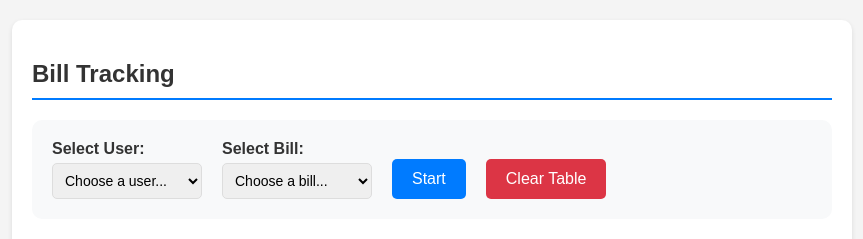
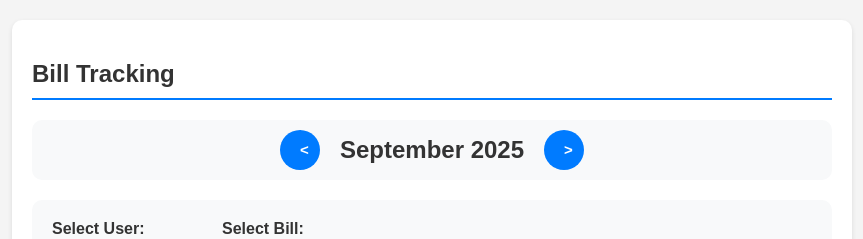
Before and after one commit to Krrishj07/Splitr, a Flask app: page /dynamic_split in a window 1280 px wide. Shown: the part 105-344 px from the top of the page, without its empty margins (208-1071 px from the left). Run offline with Flask 3, Linux system fonts and the light colour scheme.

Commit message:
Month buttons

```diff
--- a/app/static/css/style.css
+++ b/app/static/css/style.css
@@ -131,6 +131,42 @@ footer p {
 }
 
 /* Bill Tracking Styles */
+.month-navigation {
+    display: flex;
+    justify-content: center;
+    align-items: center;
+    gap: 20px;
+    margin: 15px 0;
+    padding: 10px;
+    background-color: #f8f9fa;
+    border-radius: 10px;
+}
+
+.month-navigation button {
+    background-color: #007bff;
+    color: white;
+    border: none;
+    border-radius: 50%;
+    width: 40px;
+    height: 40px;
+    font-size: 15px;
+    font-weight: bold;
+    cursor: pointer;
+    transition: background-color 0.3s ease;
+}
+
+.month-navigation button:hover {
+    background-color: #0056b3;
+}
+
+.month-navigation h3 {
+    margin: 0;
+    font-size: 1.5em;
+    color: #333;
+    min-width: 150px;
+    text-align: center;
+}
+
 .bill-controls {
     background-color: #f8f9fa;
     padding: 20px;
--- a/app/templates/dynamic_split.html
+++ b/app/templates/dynamic_split.html
@@ -4,6 +4,12 @@
 
 {% block content %}
 <h2>Bill Tracking</h2>
+
+<div class="month-navigation">
+    <button id="prev-month" onclick="changeMonth(-1)">&lt;</button>
+    <h3 id="current-month">January 2024</h3>
+    <button id="next-month" onclick="changeMonth(1)">&gt;</button>
+</div>
 
 <div class="bill-controls">
     <div class="form-group">
@@ -58,6 +64,8 @@ let isRunning = false;
 let startTime = null;
 let currentInterval = null;
 let billData = {};
+let currentMonth = new Date().getMonth();
+let currentYear = new Date().getFullYear();
 
 // Initialize the page
 document.addEventListener('DOMContentLoaded', function() {
@@ -79,6 +87,9 @@ document.addEventListener('DOMContentLoaded', function() {
 
     // Load existing data from localStorage
     loadBillData();
+
+    // Initialize month display
+    updateMonthDisplay();
 });
 
 function toggleTimer() {
@@ -229,22 +240,27 @@ function formatTime(seconds) {
 }
 
 function saveBillData() {
-    localStorage.setItem('billData', JSON.stringify(billData));
+    const monthKey = `${currentYear}-${currentMonth}`;
+    localStorage.setItem(`billData-${monthKey}`, JSON.stringify(billData));
 }
 
 function loadBillData() {
-    const saved = localStorage.getItem('billData');
+    const monthKey = `${currentYear}-${currentMonth}`;
+    const saved = localStorage.getItem(`billData-${monthKey}`);
     if (saved) {
         billData = JSON.parse(saved);
-        updateBillTable();
+    } else {
+        billData = {};
     }
+    updateBillTable();
 }
 
 function clearTable() {
-    if (confirm('Are you sure you want to clear all bill data? This action cannot be undone.')) {
+    if (confirm('Are you sure you want to clear all bill data for this month? This action cannot be undone.')) {
         billData = {};
         updateBillTable();
-        localStorage.removeItem('billData');
+        const monthKey = `${currentYear}-${currentMonth}`;
+        localStorage.removeItem(`billData-${monthKey}`);
 
         // Reset timer if running
         if (isRunning) {
@@ -259,5 +275,36 @@ function clearTable() {
         document.getElementById('start-stop-btn').style.backgroundColor = '#007bff';
     }
 }
+
+function changeMonth(direction) {
+    // Save current month data before switching
+    saveBillData();
+
+    // Change month
+    currentMonth += direction;
+
+    // Handle year rollover
+    if (currentMonth < 0) {
+        currentMonth = 11;
+        currentYear--;
+    } else if (currentMonth > 11) {
+        currentMonth = 0;
+        currentYear++;
+    }
+
+    // Update display and load new month data
+    updateMonthDisplay();
+    loadBillData();
+}
+
+function updateMonthDisplay() {
+    const monthNames = [
+        'January', 'February', 'March', 'April', 'May', 'June',
+        'July', 'August', 'September', 'October', 'November', 'December'
+    ];
+
+    document.getElementById('current-month').textContent =
+        `${monthNames[currentMonth]} ${currentYear}`;
+}
 </script>
 {% endblock %}
```
